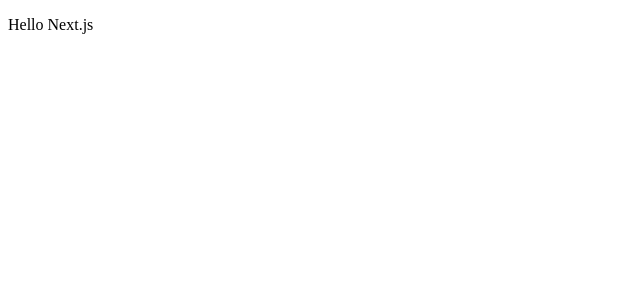
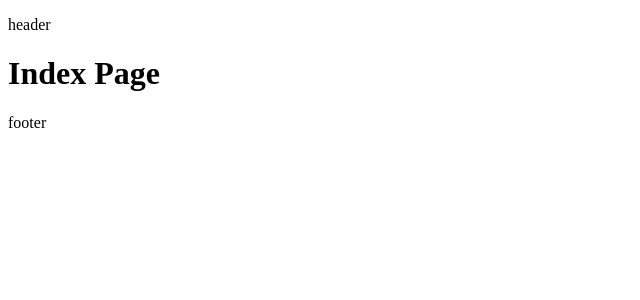
Before and after one commit to NAYANCSE27/nlog, a Next.js app in the folder frontend/my-app/: page / in a window 1280 px wide. Shown: the top 300 px of the page, without its empty margins (0-640 px from the left). Built offline with nearby package versions, Linux system fonts and the light colour scheme.

Commit message:
basic structure of page layout is added

```diff
--- /dev/null
+++ b/frontend/my-app/components/Layout.js
@@ -0,0 +1,13 @@
+import React from "react";
+
+const Layout = ({ children }) => {
+  return (
+    <React.Fragment>
+      <p>header</p>
+      {children}
+      <p>footer</p>
+    </React.Fragment>
+  );
+};
+
+export default Layout;
--- a/frontend/my-app/pages/index.js
+++ b/frontend/my-app/pages/index.js
@@ -1,7 +1,9 @@
+import Layout from "../components/Layout";
+
 const Index = () => (
-  <div>
-    <p>Hello Next.js</p>
-  </div>
+  <Layout>
+    <h1>Index Page</h1>
+  </Layout>
 );
 
 export default Index;
```
